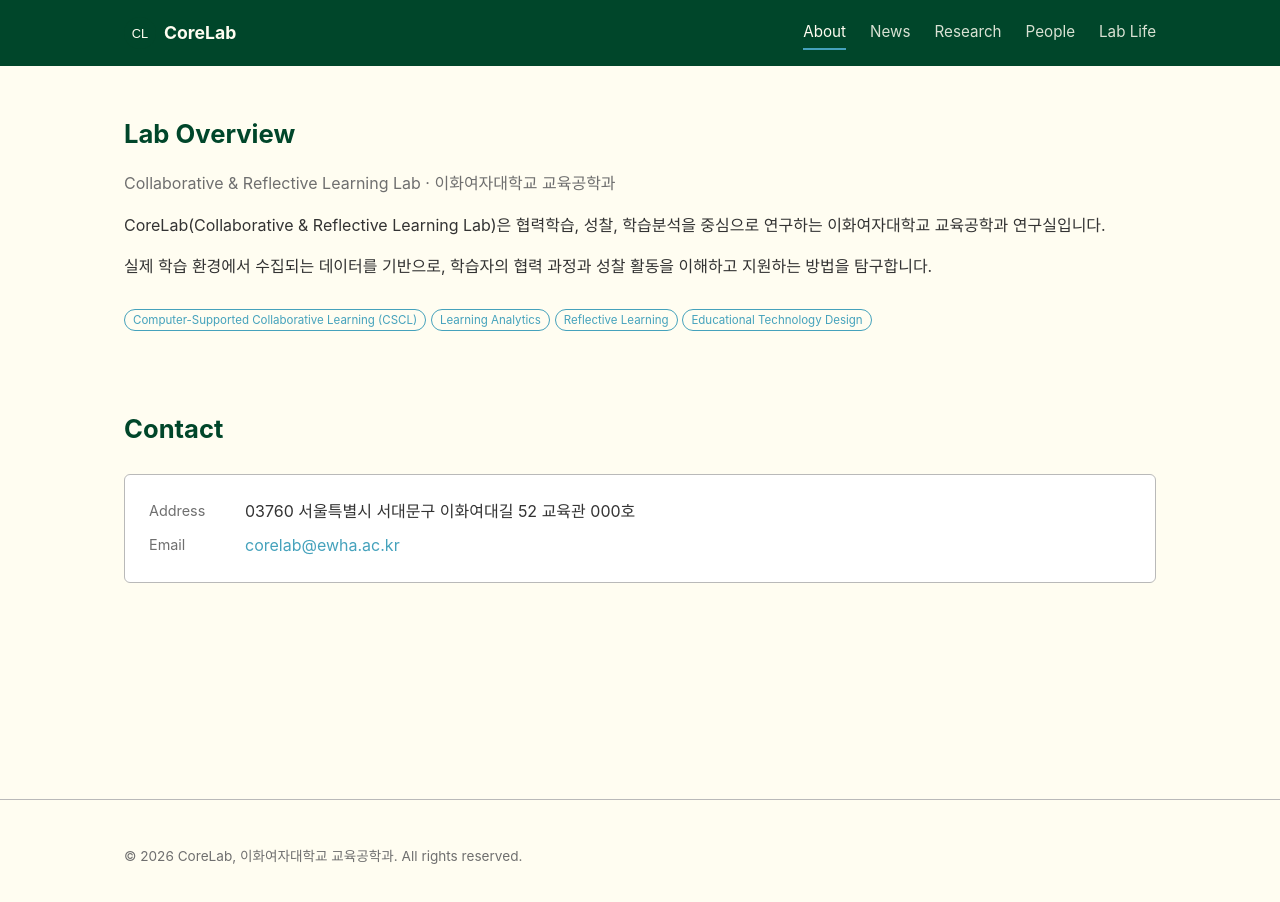
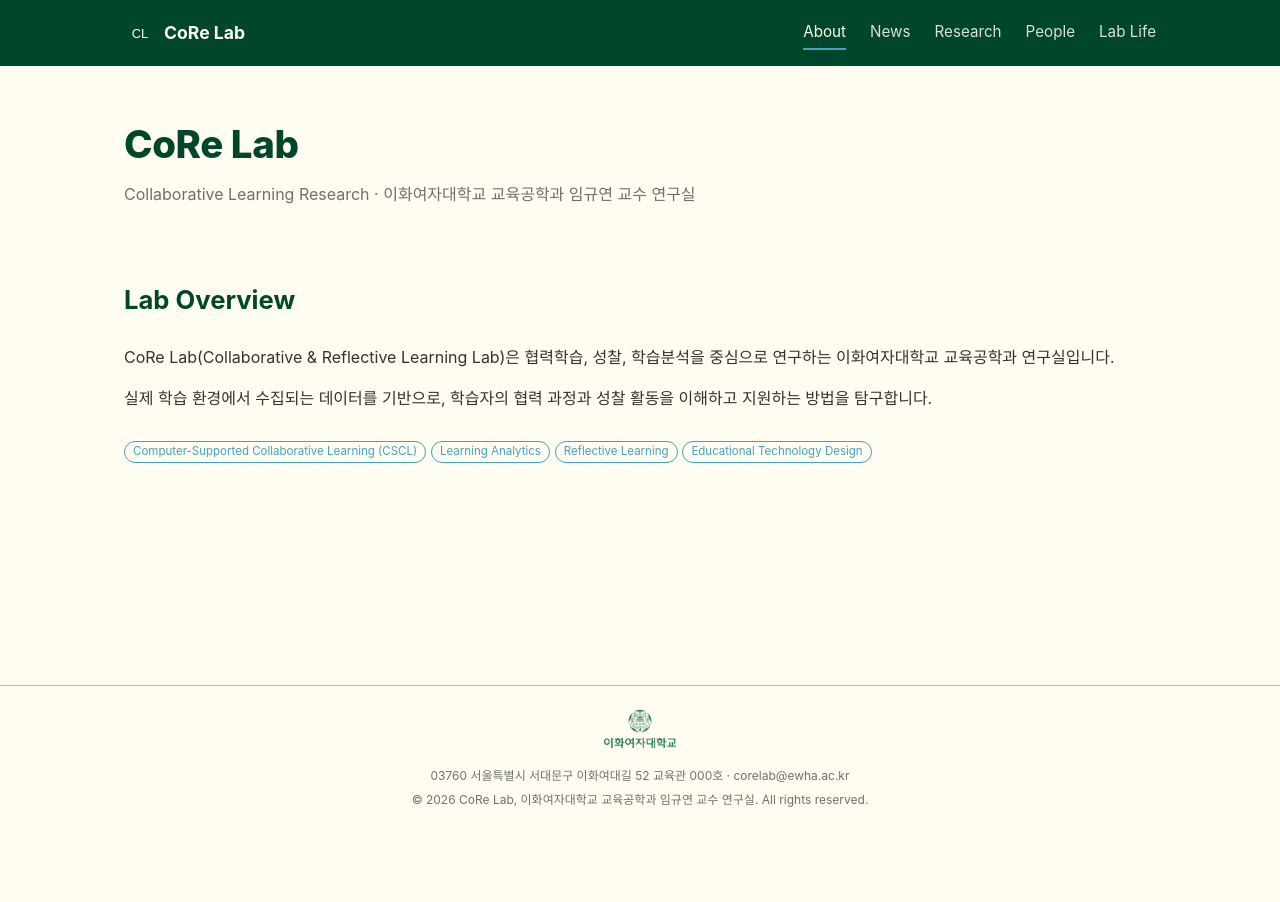
Before and after one commit to corelabewha93/corelab_ewha, a React (Vite) app in the folder corelab-homepage/: page /research in a window 1280 px wide. Shown: the top 902 px of the page. After the commit the page ends 836 px from the top, so only its background shows below. Built offline with nearby package versions, Linux system fonts and the light colour scheme.

Commit message:
Add files via upload

```diff
--- a/corelab-homepage/public/data/site.json
+++ b/corelab-homepage/public/data/site.json
@@ -1,9 +1,9 @@
 {
-  "labName": "CoreLab",
-  "labNameFull": "Collaborative & Reflective Learning Lab",
-  "university": "이화여자대학교 교육공학과",
+  "labName": "CoRe Lab",
+  "labTagline": "Collaborative Learning Research",
+  "university": "이화여자대학교 교육공학과 임규연 교수 연구실",
   "overview": [
-    "CoreLab(Collaborative & Reflective Learning Lab)은 협력학습, 성찰, 학습분석을 중심으로 연구하는 이화여자대학교 교육공학과 연구실입니다.",
+    "CoRe Lab(Collaborative & Reflective Learning Lab)은 협력학습, 성찰, 학습분석을 중심으로 연구하는 이화여자대학교 교육공학과 연구실입니다.",
     "실제 학습 환경에서 수집되는 데이터를 기반으로, 학습자의 협력 과정과 성찰 활동을 이해하고 지원하는 방법을 탐구합니다."
   ],
   "researchAreas": [
--- a/corelab-homepage/src/components/Footer.jsx
+++ b/corelab-homepage/src/components/Footer.jsx
@@ -1,15 +1,24 @@
 import { useData } from '../hooks/useData'
 
 export default function Footer() {
-  const { data } = useData('site.json')
+  const { data: site } = useData('site.json')
   const year = new Date().getFullYear()
+  const contact = site?.contact ?? {}
 
   return (
     <footer className="site-footer">
-      <div className="container">
-        <p>
-          © {year} {data?.labName ?? 'CoreLab'}
-          {data?.university ? `, ${data.university}` : ''}. All rights reserved.
+      <div className="container footer-inner">
+        <img
+          src={`${import.meta.env.BASE_URL}images/ewha-emblem.png`}
+          alt="이화여자대학교"
+          className="footer-emblem"
+        />
+        <p className="footer-contact">
+          {[contact.address, contact.email, contact.phone].filter(Boolean).join('  ·  ')}
+        </p>
+        <p className="footer-copyright">
+          © {year} {site?.labName ?? 'CoRe Lab'}
+          {site?.university ? `, ${site.university}` : ''}. All rights reserved.
         </p>
       </div>
     </footer>
--- a/corelab-homepage/src/components/Header.jsx
+++ b/corelab-homepage/src/components/Header.jsx
@@ -1,5 +1,6 @@
 import { useState } from 'react'
 import Link from '../router/Link'
+import { useData } from '../hooks/useData'
 
 const NAV_ITEMS = [
   { to: '/', label: 'About' },
@@ -11,13 +12,14 @@
 
 export default function Header() {
   const [open, setOpen] = useState(false)
+  const { data } = useData('site.json')
 
   return (
     <header className="site-header">
       <div className="container">
         <Link to="/" className="brand" onClick={() => setOpen(false)}>
           <img src={`${import.meta.env.BASE_URL}images/logo.svg`} alt="" />
-          <span>CoreLab</span>
+          <span>{data?.labName ?? 'CoRe Lab'}</span>
         </Link>
 
         <button
--- a/corelab-homepage/src/pages/About.jsx
+++ b/corelab-homepage/src/pages/About.jsx
@@ -6,18 +6,23 @@
   if (loading) return <div className="page container">불러오는 중...</div>
   if (error) return <div className="page container error-state">{error}</div>
 
-  const { labNameFull, university, overview = [], researchAreas = [], contact = {} } = data ?? {}
+  const { labName, labTagline, university, overview = [], researchAreas = [] } = data ?? {}
 
   return (
     <div className="page container">
-      <section className="section">
-        <h1 className="section-title">Lab Overview</h1>
-        {labNameFull && (
-          <p className="muted" style={{ marginTop: '-0.5rem' }}>
-            {labNameFull}
-            {university ? ` · ${university}` : ''}
+      <section className="section hero">
+        {labName && <h1 className="hero-title">{labName}</h1>}
+        {(labTagline || university) && (
+          <p className="hero-subtitle">
+            {labTagline}
+            {labTagline && university ? ' · ' : ''}
+            {university}
           </p>
         )}
+      </section>
+
+      <section className="section">
+        <h2 className="section-title">Lab Overview</h2>
         {overview.map((paragraph, i) => (
           <p key={i}>{paragraph}</p>
         ))}
@@ -32,38 +37,6 @@
           </div>
         )}
       </section>
-
-      <section className="section" id="contact">
-        <h2 className="section-title">Contact</h2>
-        <div className="contact-box">
-          {contact.address && (
-            <div className="contact-row">
-              <span className="contact-label">Address</span>
-              <span>{contact.address}</span>
-            </div>
-          )}
-          {contact.email && (
-            <div className="contact-row">
-              <span className="contact-label">Email</span>
-              <a href={`mailto:${contact.email}`}>{contact.email}</a>
-            </div>
-          )}
-          {contact.phone && (
-            <div className="contact-row">
-              <span className="contact-label">Phone</span>
-              <span>{contact.phone}</span>
-            </div>
-          )}
-          {contact.mapUrl && (
-            <div className="contact-row">
-              <span className="contact-label">Map</span>
-              <a href={contact.mapUrl} target="_blank" rel="noreferrer">
-                지도에서 보기
-              </a>
-            </div>
-          )}
-        </div>
-      </section>
     </div>
   )
 }
--- a/corelab-homepage/src/pages/News.jsx
+++ b/corelab-homepage/src/pages/News.jsx
@@ -15,7 +15,7 @@
       {items.length === 0 ? (
         <p className="empty-state">등록된 소식이 없습니다.</p>
       ) : (
-        <div className="news-grid">
+        <div className="news-list">
           {items.map((item) => (
             <NewsCard key={item.id} item={item} />
           ))}
--- a/corelab-homepage/src/pages/People.jsx
+++ b/corelab-homepage/src/pages/People.jsx
@@ -52,8 +52,11 @@
   return (
     <div className="page container">
       <h1 className="section-title">People</h1>
+
+      <div className="tabs-layout">
         <Tabs tabs={TABS} current={tab} onChange={setTab} />
 
+        <div className="tabs-content">
           {loading && <div>불러오는 중...</div>}
           {error && <div className="error-state">{error}</div>}
 
@@ -91,5 +94,7 @@
             </>
           )}
         </div>
+      </div>
+    </div>
   )
 }
--- a/corelab-homepage/src/pages/research/Research.jsx
+++ b/corelab-homepage/src/pages/research/Research.jsx
@@ -20,8 +20,11 @@
   return (
     <div className="page container">
       <h1 className="section-title">Research</h1>
+
+      <div className="tabs-layout">
         <Tabs tabs={TABS} current={tab} onChange={setTab} />
 
+        <div className="tabs-content">
           {loading && <div>불러오는 중...</div>}
           {error && <div className="error-state">{error}</div>}
 
@@ -34,5 +37,7 @@
             </>
           )}
         </div>
+      </div>
+    </div>
   )
 }
--- a/corelab-homepage/src/styles/global.css
+++ b/corelab-homepage/src/styles/global.css
@@ -53,6 +53,31 @@
   font-weight: 700;
   margin: 0 0 var(--space-3);
   color: var(--color-primary);
+}
+
+/* ---------- Hero (About page title) ---------- */
+.hero {
+  margin-bottom: var(--space-5);
+}
+
+.hero-title {
+  font-size: 2.4rem;
+  font-weight: 800;
+  color: var(--color-primary);
+  margin: 0 0 0.4rem;
+  letter-spacing: -0.01em;
+}
+
+.hero-subtitle {
+  color: var(--color-text-muted);
+  font-size: 1rem;
+  margin: 0;
+}
+
+@media (max-width: 560px) {
+  .hero-title {
+    font-size: 1.9rem;
+  }
 }
 
 .section {
@@ -157,9 +182,28 @@
 .site-footer {
   border-top: 1px solid var(--color-border);
   color: var(--color-text-muted);
-  font-size: 0.85rem;
-  padding: var(--space-4) 0;
+  padding: var(--space-3) 0;
   margin-top: var(--space-6);
+}
+
+.footer-inner {
+  text-align: center;
+  display: flex;
+  flex-direction: column;
+  align-items: center;
+}
+
+.footer-emblem {
+  height: 38px;
+  width: auto;
+  margin-bottom: var(--space-2);
+  opacity: 0.9;
+}
+
+.footer-contact,
+.footer-copyright {
+  font-size: 0.75rem;
+  margin: 0.15rem 0;
 }
 
 /* ---------- Buttons ---------- */
@@ -179,25 +223,38 @@
   text-decoration: none;
 }
 
-/* ---------- Tabs ---------- */
-.tabs {
+/* ---------- Tabs (left sidebar on desktop, sticks while scrolling) ---------- */
+.tabs-layout {
   display: flex;
-  gap: var(--space-3);
-  border-bottom: 1px solid var(--color-border);
-  margin-bottom: var(--space-4);
-  overflow-x: auto;
+  align-items: flex-start;
+  gap: var(--space-4);
+}
+
+.tabs-nav {
+  flex: 0 0 150px;
+  display: flex;
+  flex-direction: column;
+  gap: 0.15rem;
+  position: sticky;
+  top: var(--space-3);
+}
+
+.tabs-content {
+  flex: 1;
+  min-width: 0;
 }
 
 .tab-btn {
   background: none;
   border: none;
-  padding: var(--space-1) 0.1rem var(--space-2);
-  font-size: 1rem;
+  border-left: 3px solid transparent;
+  border-radius: 0 var(--radius) var(--radius) 0;
+  padding: 0.55rem 0.75rem;
+  font-size: 0.95rem;
+  text-align: left;
   color: var(--color-text-muted);
   cursor: pointer;
   white-space: nowrap;
-  border-bottom: 2px solid transparent;
-  margin-bottom: -1px;
 }
 
 .tab-btn:hover {
@@ -206,8 +263,39 @@
 
 .tab-btn.active {
   color: var(--color-accent);
-  border-bottom-color: var(--color-accent);
+  border-left-color: var(--color-accent);
+  background: rgba(69, 162, 188, 0.08);
   font-weight: 600;
+}
+
+@media (max-width: 700px) {
+  .tabs-layout {
+    flex-direction: column;
+  }
+
+  .tabs-nav {
+    position: static;
+    flex-direction: row;
+    flex-wrap: nowrap;
+    width: 100%;
+    overflow-x: auto;
+    border-bottom: 1px solid var(--color-border);
+    padding-bottom: 0.4rem;
+    gap: var(--space-2);
+  }
+
+  .tab-btn {
+    border-left: none;
+    border-bottom: 2px solid transparent;
+    border-radius: 0;
+    padding: 0.3rem 0.1rem;
+    background: none;
+  }
+
+  .tab-btn.active {
+    border-bottom-color: var(--color-accent);
+    background: none;
+  }
 }
 
 /* ---------- Cards / grids ---------- */
@@ -218,49 +306,86 @@
   overflow: hidden;
 }
 
-.news-grid {
-  display: grid;
-  grid-template-columns: repeat(auto-fill, minmax(260px, 1fr));
-  gap: var(--space-3);
-}
-
-.news-card {
+.news-list {
   display: flex;
   flex-direction: column;
 }
 
-.news-card .thumb {
+.news-row {
+  display: flex;
+  gap: var(--space-3);
+  padding: var(--space-3) 0;
+  border-bottom: 1px solid var(--color-border);
+}
+
+.news-row:first-child {
+  padding-top: 0;
+}
+
+.news-row:last-child {
+  border-bottom: none;
+}
+
+.news-row-thumb {
+  flex: 0 0 140px;
   aspect-ratio: 16 / 10;
   background: #f2f0e4;
+  border-radius: var(--radius);
   overflow: hidden;
 }
 
-.news-card .thumb img {
+.news-row-thumb img {
   width: 100%;
   height: 100%;
   object-fit: cover;
 }
 
-.news-card .body {
-  padding: var(--space-2);
+.news-row-body {
+  flex: 1;
+  min-width: 0;
 }
 
-.news-card .date {
+.news-row .date {
   color: var(--color-text-muted);
   font-size: 0.8rem;
   margin-bottom: 0.25rem;
 }
 
-.news-card .title {
+.news-row .title {
   font-weight: 600;
+  font-size: 1.05rem;
   margin: 0 0 0.35rem;
   color: var(--color-text);
 }
 
-.news-card .summary {
+.news-row .title a {
+  color: var(--color-text);
+}
+
+.news-row .title a:hover {
+  color: var(--color-accent);
+}
+
+.news-row .summary {
   font-size: 0.9rem;
   color: var(--color-text-muted);
   margin: 0;
+  display: -webkit-box;
+  -webkit-line-clamp: 2;
+  -webkit-box-orient: vertical;
+  overflow: hidden;
+}
+
+@media (max-width: 520px) {
+  .news-row {
+    gap: var(--space-2);
+  }
+  .news-row-thumb {
+    flex-basis: 96px;
+  }
+  .news-row .summary {
+    -webkit-line-clamp: 2;
+  }
 }
 
 .people-grid {
@@ -294,6 +419,48 @@
   object-fit: cover;
 }
 
+.person-photo-btn {
+  background: none;
+  border: none;
+  padding: 0;
+  cursor: pointer;
+}
+
+.person-photo-btn:disabled {
+  cursor: default;
+}
+
+.person-name-btn {
+  background: none;
+  border: none;
+  padding: 0;
+  margin: 0 auto;
+  cursor: pointer;
+  display: inline-flex;
+  align-items: center;
+  gap: 0.25rem;
+  font: inherit;
+  color: inherit;
+}
+
+.person-name-btn:disabled {
+  cursor: default;
+}
+
+.person-name-btn:hover:not(:disabled) .person-name {
+  color: var(--color-accent);
+}
+
+.chevron {
+  font-size: 0.65rem;
+  color: var(--color-accent);
+  transition: transform 0.15s ease;
+}
+
+.chevron.open {
+  transform: rotate(180deg);
+}
+
 .person-name {
   font-weight: 600;
   margin: 0;
@@ -309,6 +476,31 @@
   font-size: 0.85rem;
   color: var(--color-text-muted);
   margin: 0.15rem 0 0;
+}
+
+.person-detail {
+  list-style: none;
+  margin: 0.6rem 0 0;
+  padding: 0.6rem 0 0;
+  border-top: 1px solid var(--color-border);
+  text-align: left;
+  font-size: 0.8rem;
+  color: var(--color-text);
+  display: flex;
+  flex-direction: column;
+  gap: 0.3rem;
+}
+
+.person-detail li {
+  padding-left: 0.75rem;
+  position: relative;
+}
+
+.person-detail li::before {
+  content: '–';
+  position: absolute;
+  left: 0;
+  color: var(--color-accent);
 }
 
 .people-group-title {
```
Also changed, not shown: corelab-homepage/public/data/people.json (+11 -2 lines), corelab-homepage/src/components/NewsCard.jsx (+14 -20 lines), corelab-homepage/src/components/PersonCard.jsx (+30 -8 lines), corelab-homepage/src/components/Tabs.jsx (+6 -4 lines), corelab-homepage/public/images/ewha-emblem.png (added). Lines whose indentation alone changed are shown as unchanged.
